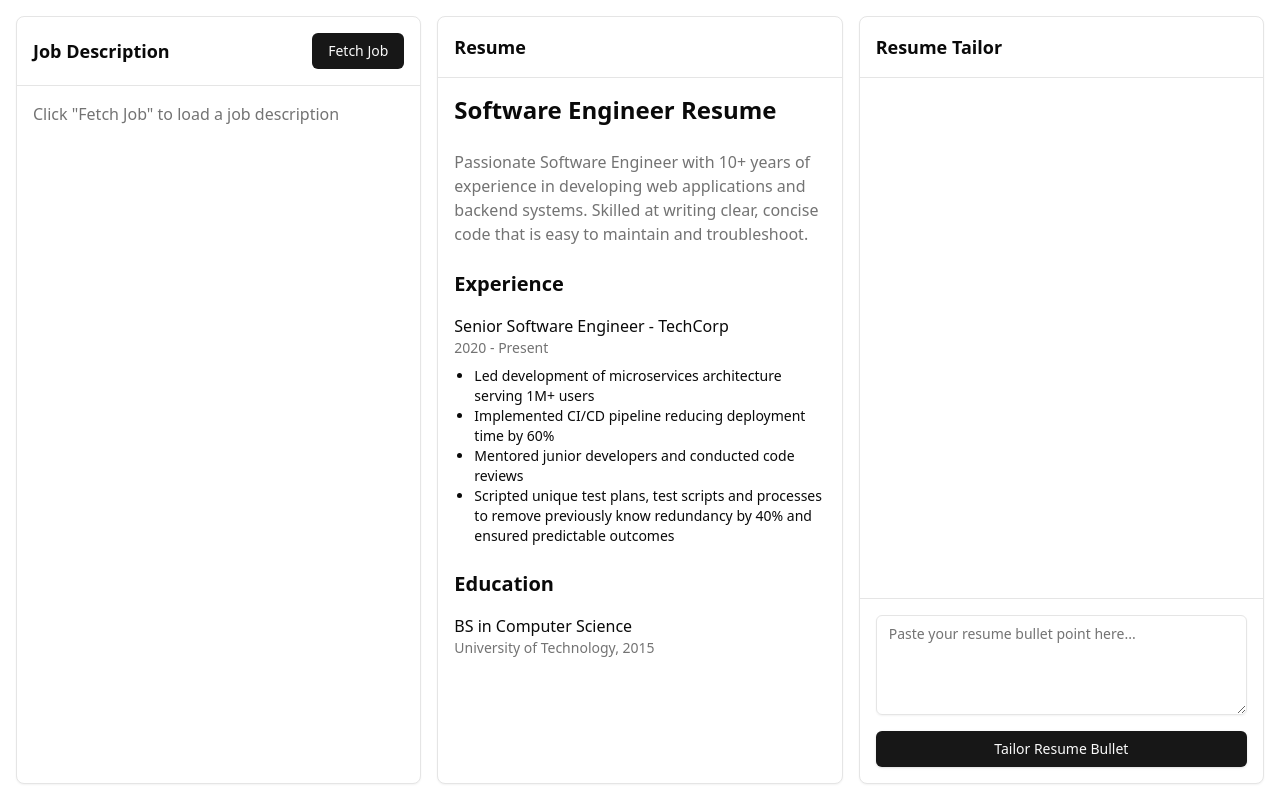
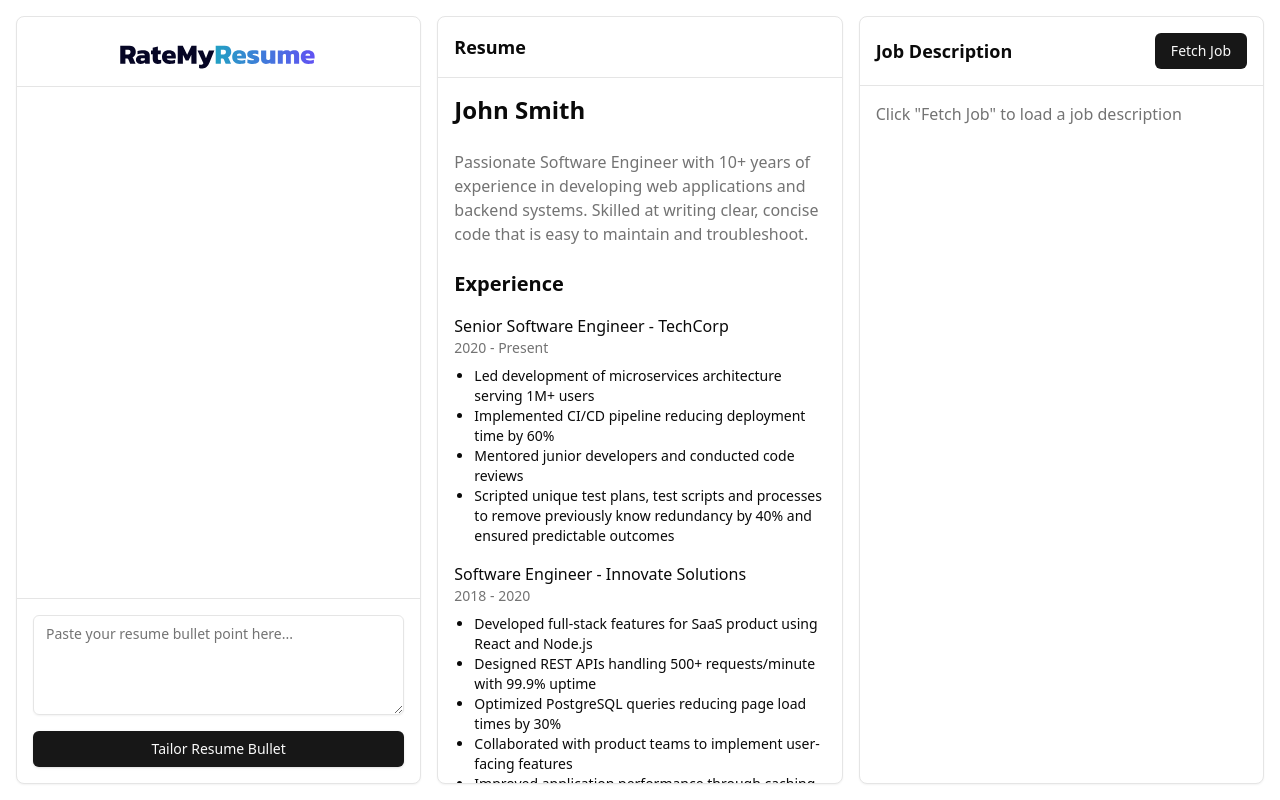
Before and after one commit to joshshiman/ratemyresume, a Next.js app in the folder frontend/: page / in a window 1280 px wide. Built offline with nearby package versions, Linux system fonts and the light colour scheme.

Commit message:
Update frontend formatting

```diff
--- a/frontend/src/app/page.tsx
+++ b/frontend/src/app/page.tsx
@@ -11,7 +11,7 @@ export default function ResumeTailoring() {
 
   const fetchJob = async () => {
     try {
-      const response = await fetch("http://34.130.198.88:8001/jobs?limit=1")
+      const response = await fetch("http://34.130.198.88:8001/jobs?limit=1&page=98")
       const data = await response.json()
       setJobData(data.jobs[0])
     } catch (error) {
@@ -23,13 +23,13 @@ export default function ResumeTailoring() {
     <div className="h-screen bg-background overflow-hidden">
       <div className="grid h-full grid-cols-1 gap-4 p-4 md:grid-cols-3">
         <div className="rounded-lg border bg-card shadow-sm overflow-hidden">
-          <JobDescription jobData={jobData} onFetch={fetchJob} />
+          <ChatInterface selectedText={selectedText} jobDescription={jobData?.description || ""} />
         </div>
         <div className="rounded-lg border bg-card shadow-sm overflow-hidden">
           <Resume onTextSelect={setSelectedText} />
         </div>
         <div className="rounded-lg border bg-card shadow-sm overflow-hidden">
-          <ChatInterface selectedText={selectedText} jobDescription={jobData?.description || ""} />
+          <JobDescription jobData={jobData} onFetch={fetchJob} />
         </div>
       </div>
     </div>
--- a/frontend/src/components/chat-interface.tsx
+++ b/frontend/src/components/chat-interface.tsx
@@ -1,6 +1,7 @@
 "use client"
 
 import { useState, useEffect } from "react"
+import Image from "next/image"
 import { Button } from "@/components/ui/button"
 import { Textarea } from "@/components/ui/textarea"
 import { Loader2 } from "lucide-react"
@@ -37,30 +38,30 @@ export default function ChatInterface({ selectedText, jobDescription }: ChatInte
 
       const response = await fetch("http://34.130.198.88:8000/tailor-resume", {
         method: "POST",
-        headers: { "Content-Type": "application/json" },
+        headers: {
+          "Content-Type": "application/json",
+          Origin: window.location.origin, // Add this line
+        },
         body: JSON.stringify({
           job_description: jobDescription,
           resume_bullet: inputText,
         }),
+        mode: "cors", // Add this line
+        credentials: "same-origin", // Add this line
         signal: controller.signal,
-      });
+      })
 
-      clearTimeout(timeoutId);
+      clearTimeout(timeoutId)
 
       if (!response.ok) {
-        const errorBody = await response.text();
-        throw new Error(`HTTP ${response.status}: ${errorBody}`);
+        throw new Error(`HTTP error! status: ${response.status}`)
       }
 
-      const data = await response.json();
-      if (!data.tailored_bullet) {
-        throw new Error("Response missing tailored_bullet");
-      }
-
+      const data = await response.json()
       const responseMessage: Message = {
         text: data.tailored_bullet,
         type: "response",
-      };
+      }
 
       setMessages((prev) => [...prev, responseMessage])
     } catch (error) {
@@ -81,8 +82,8 @@ export default function ChatInterface({ selectedText, jobDescription }: ChatInte
 
   return (
     <div className="flex h-full flex-col">
-      <div className="border-b p-4">
-        <h2 className="text-lg font-semibold">Resume Tailor</h2>
+      <div className="border-b p-4 flex items-center justify-center">
+        <Image src="/ratemyresume.svg" alt="RatemyResume Logo" width={200} height={50} priority />
       </div>
       <div className="flex-1 overflow-y-auto p-4">
         <div className="space-y-4">
--- a/frontend/src/components/resume.tsx
+++ b/frontend/src/components/resume.tsx
@@ -17,7 +17,7 @@ export default function Resume({ onTextSelect }: ResumeProps) {
       </div>
       <div className="flex-1 overflow-y-auto p-4" onMouseUp={handleTextSelection}>
         <div className="space-y-6">
-          <h1 className="text-2xl font-bold">Software Engineer Resume</h1>
+          <h1 className="text-2xl font-bold">John Smith</h1>
 
           <p className="text-muted-foreground">
             Passionate Software Engineer with 10+ years of experience in developing web applications and backend
@@ -40,6 +40,18 @@ export default function Resume({ onTextSelect }: ResumeProps) {
                   </li>
                 </ul>
               </div>
+              {/* New experience entry */}
+              <div>
+                <h3 className="font-medium">Software Engineer - Innovate Solutions</h3>
+                <p className="text-sm text-muted-foreground">2018 - 2020</p>
+                <ul className="mt-2 list-disc pl-5 text-sm">
+                  <li>Developed full-stack features for SaaS product using React and Node.js</li>
+                  <li>Designed REST APIs handling 500+ requests/minute with 99.9% uptime</li>
+                  <li>Optimized PostgreSQL queries reducing page load times by 30%</li>
+                  <li>Collaborated with product teams to implement user-facing features</li>
+                  <li>Improved application performance through caching strategies</li>
+                </ul>
+              </div>
             </div>
           </section>
 
@@ -47,7 +59,7 @@ export default function Resume({ onTextSelect }: ResumeProps) {
             <h2 className="text-xl font-semibold">Education</h2>
             <div className="mt-4">
               <h3 className="font-medium">BS in Computer Science</h3>
-              <p className="text-sm text-muted-foreground">University of Technology, 2015</p>
+              <p className="text-sm text-muted-foreground">Hack Canada University, 2025</p>
             </div>
           </section>
         </div>
```
Also changed, not shown: frontend/public/ratemyresume.svg (added).
